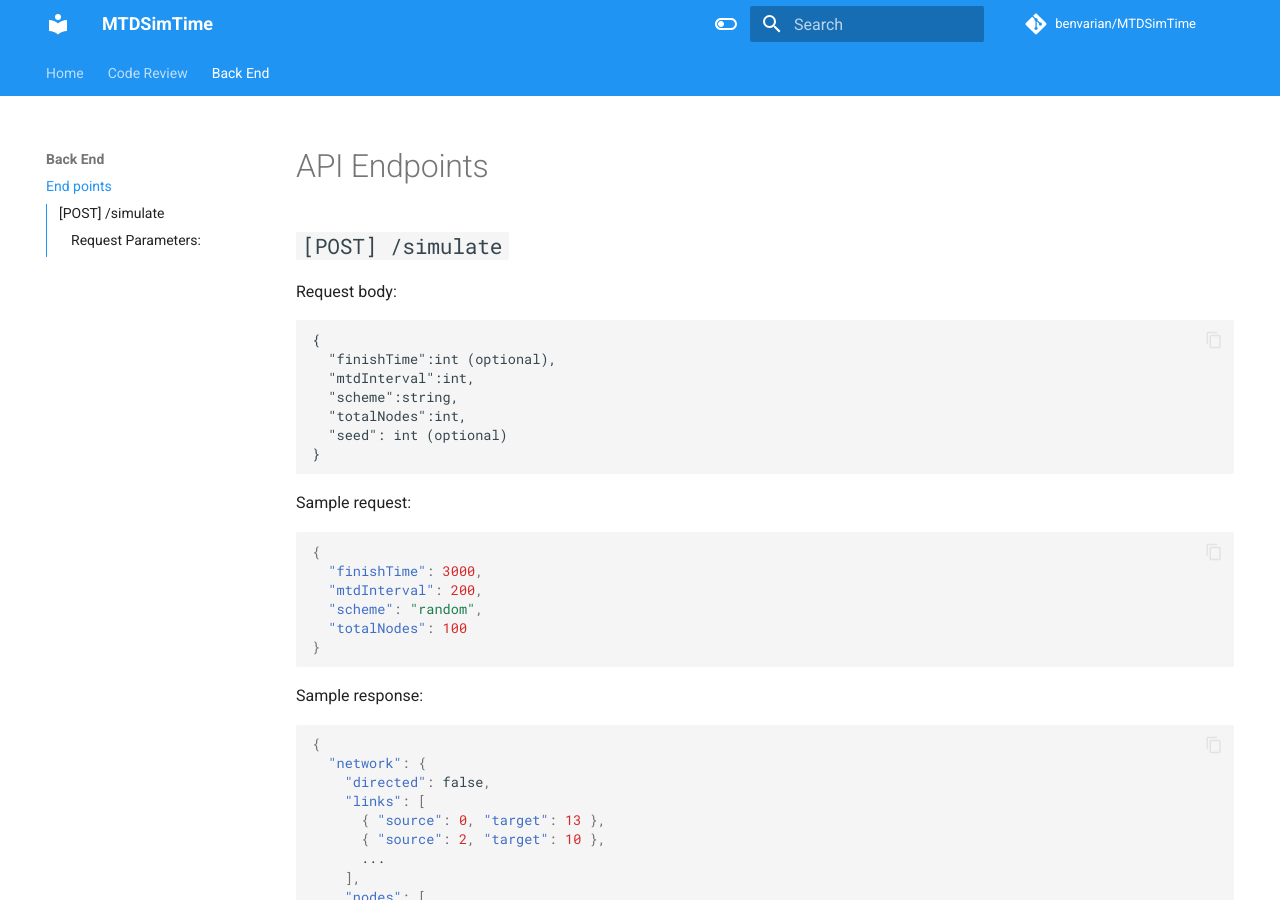
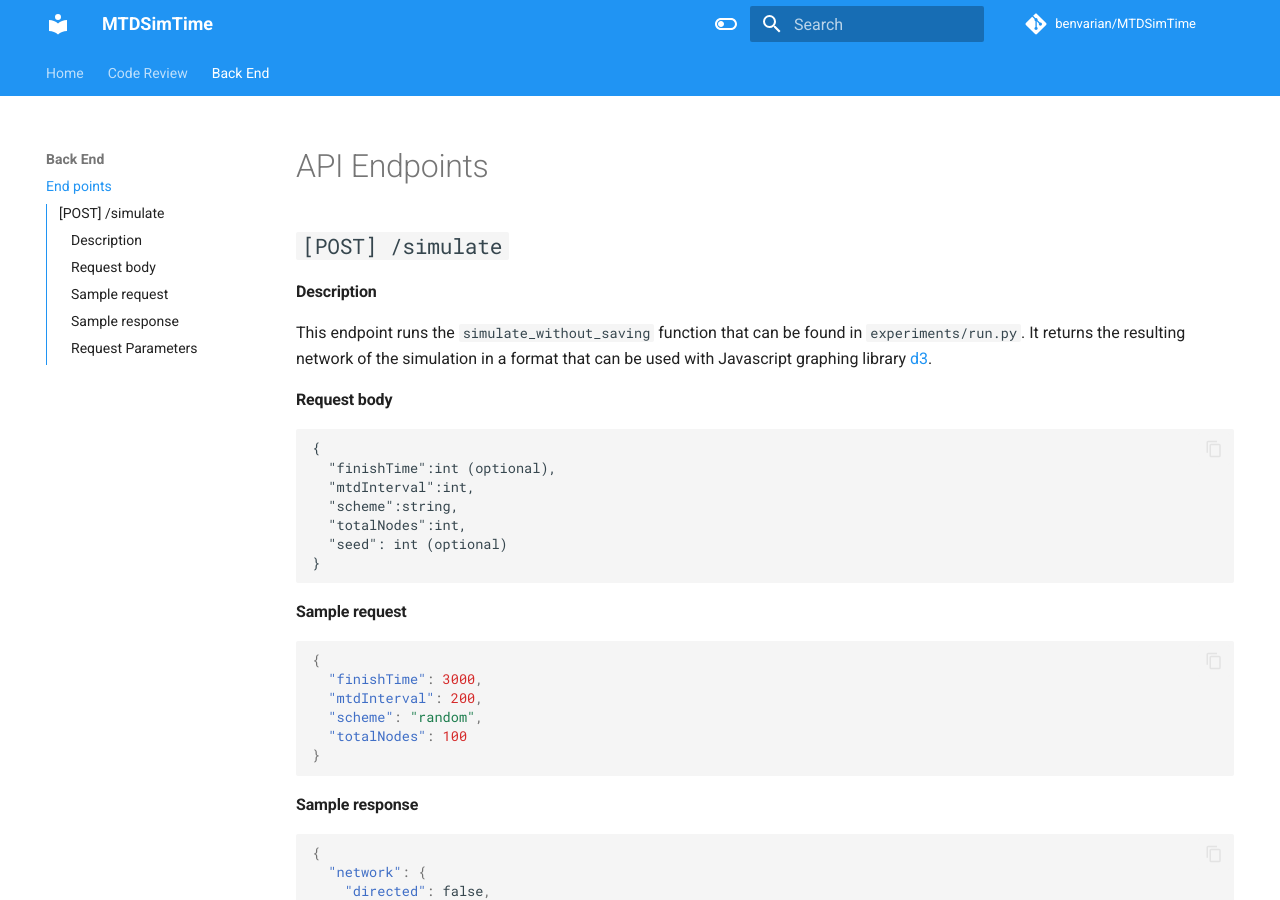
Before and after one commit to cits3200-team37/mtd, an MkDocs documentation site: the page built from server/Documentation/docs/backend/endpoints.md, in a window 1280 px wide and 900 px high. Built offline with MkDocs 1.6.1 and Material for MkDocs 9.7.7, drawn with Linux system fonts in a browser that asks for light colours; comment, search, counter and statistics services are not loaded; some of the changed text lies outside the part shown.

Commit message:
format documentation

````diff
--- a/server/Documentation/docs/backend/endpoints.md
+++ b/server/Documentation/docs/backend/endpoints.md
@@ -2,7 +2,11 @@
 
 ## `[POST] /simulate`
 
-Request body:
+#### Description
+
+This endpoint runs the `simulate_without_saving` function that can be found in `experiments/run.py`. It returns the resulting network of the simulation in a format that can be used with Javascript graphing library [d3](https://d3js.org/).
+
+#### Request body
 
 ```
 {
@@ -14,7 +18,7 @@ Request body:
 }
 ```
 
-Sample request:
+#### Sample request
 
 ```json
 {
@@ -25,7 +29,7 @@ Sample request:
 }
 ```
 
-Sample response:
+#### Sample response
 
 ```json
 {
````
Also changed, not shown: other parts of server/Documentation/docs/backend/endpoints.md (+1 -3 lines).
